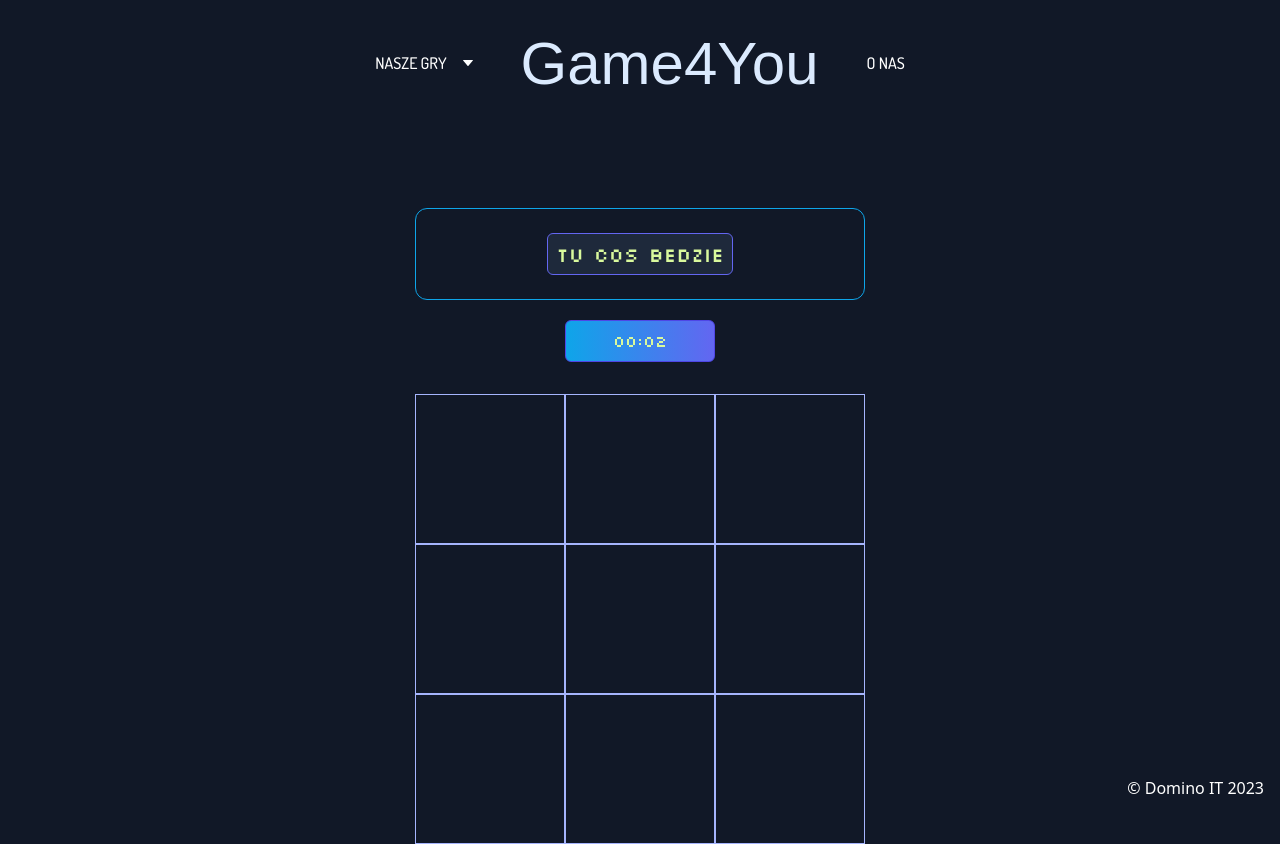
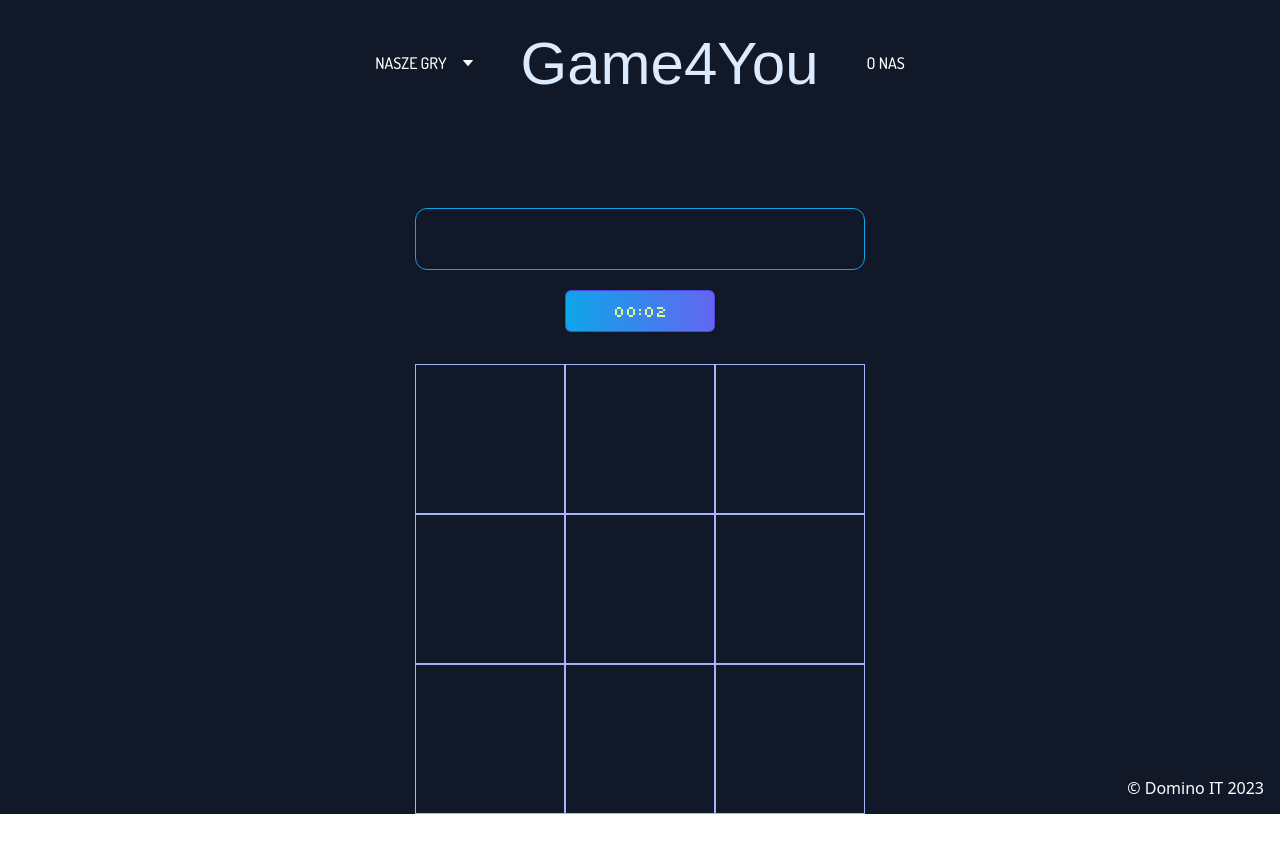
Before and after one commit to DominoxB/Game4You, a Vue app: page /TicTacToeGame in a window 1280 px wide. Both pictures are taken after a click on the button "START". After the commit the page ends 814 px from the top, so only its background shows below. Built offline with nearby package versions, Linux system fonts and the light colour scheme; a web font is replaced by a local one; what tailwindcss-animated would draw is missing.

Commit message:
feat: add props message

```diff
--- a/src/components/atoms/TicTacToeInfoBoard.vue
+++ b/src/components/atoms/TicTacToeInfoBoard.vue
@@ -1,7 +1,7 @@
 <template>
   <div
     class="flex space-x-8 justify-center border border-sky-500 p-6 rounded-xl text-lime-200 text-xl uppercase font-silk">
-    <div class="border border-indigo-500 px-2 py-1.5 rounded-md bg-slate-800">tu cos bedzie</div>
+    <div class="px-2 py-1.5 rounded-md">{{ message }}</div>
   </div>
 </template>
 
@@ -10,5 +10,10 @@ import { defineComponent } from 'vue'
 
 export default defineComponent({
   name: 'TicTacToeInfo',
+  props: {
+    message: {
+      type: String,
+    }
+  }
 })
 </script>
```
